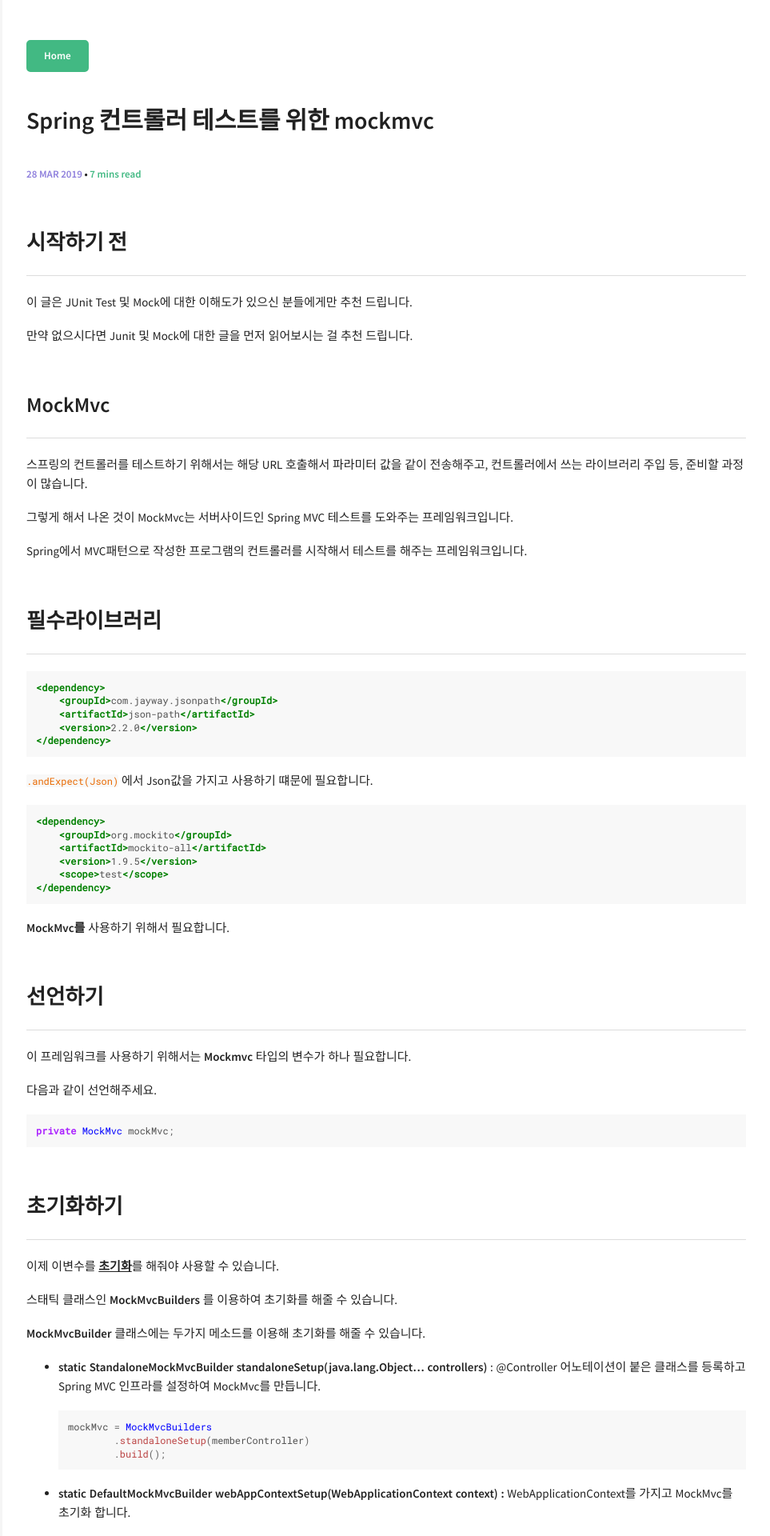
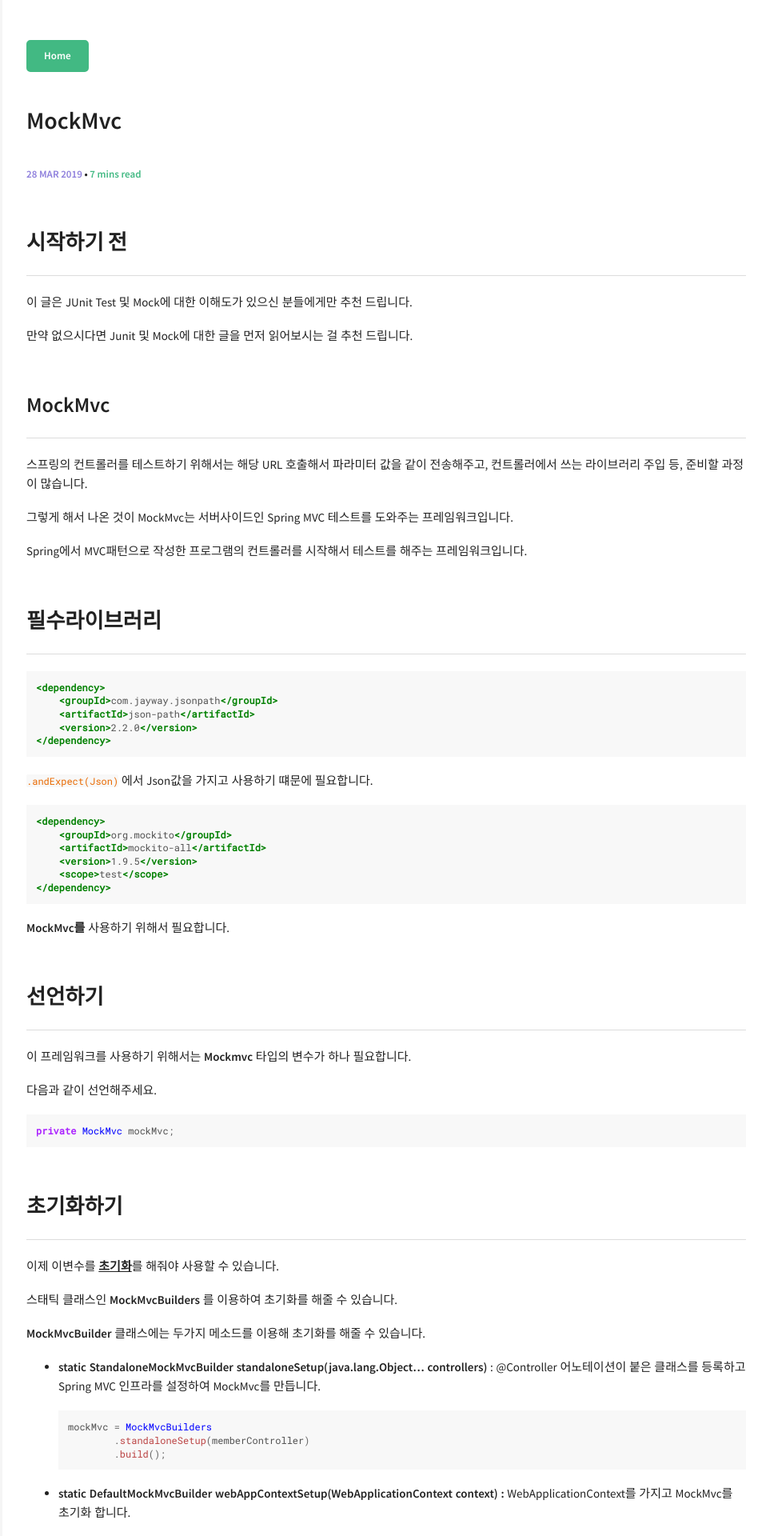
Before and after one commit to DaeAkin/DaeAkin.github.io, a Jekyll site: the page built from _posts/2019-03-28-Spring 컨트롤러 테스트를 위한 MockMvc.md, in a window 1280 px wide. Shown: the top 1920 px of the page at 80% size, without its empty margins (317-1280 px from the left). Built offline with Jekyll 4.4.1, drawn with Linux system fonts in a browser that asks for light colours; our own code applies the rules of GitHub Pages for plain Markdown files; comment, search, counter and statistics services are not loaded; part of the change alters nothing that is shown.

Commit message:
Update 2019-03-28-Spring 컨트롤러 테스트를 위한 MockMvc.md

```diff
--- a/_posts/2019-03-28-Spring 컨트롤러 테스트를 위한 MockMvc.md
+++ b/_posts/2019-03-28-Spring 컨트롤러 테스트를 위한 MockMvc.md
@@ -1,3 +1,9 @@
+---
+layout: post
+title: MockMvc
+categories: [Spring]
+comments: true
+---
 ## 시작하기 전
 
 이 글은 JUnit Test 및 Mock에 대한 이해도가 있으신 분들에게만 추천 드립니다.
```
